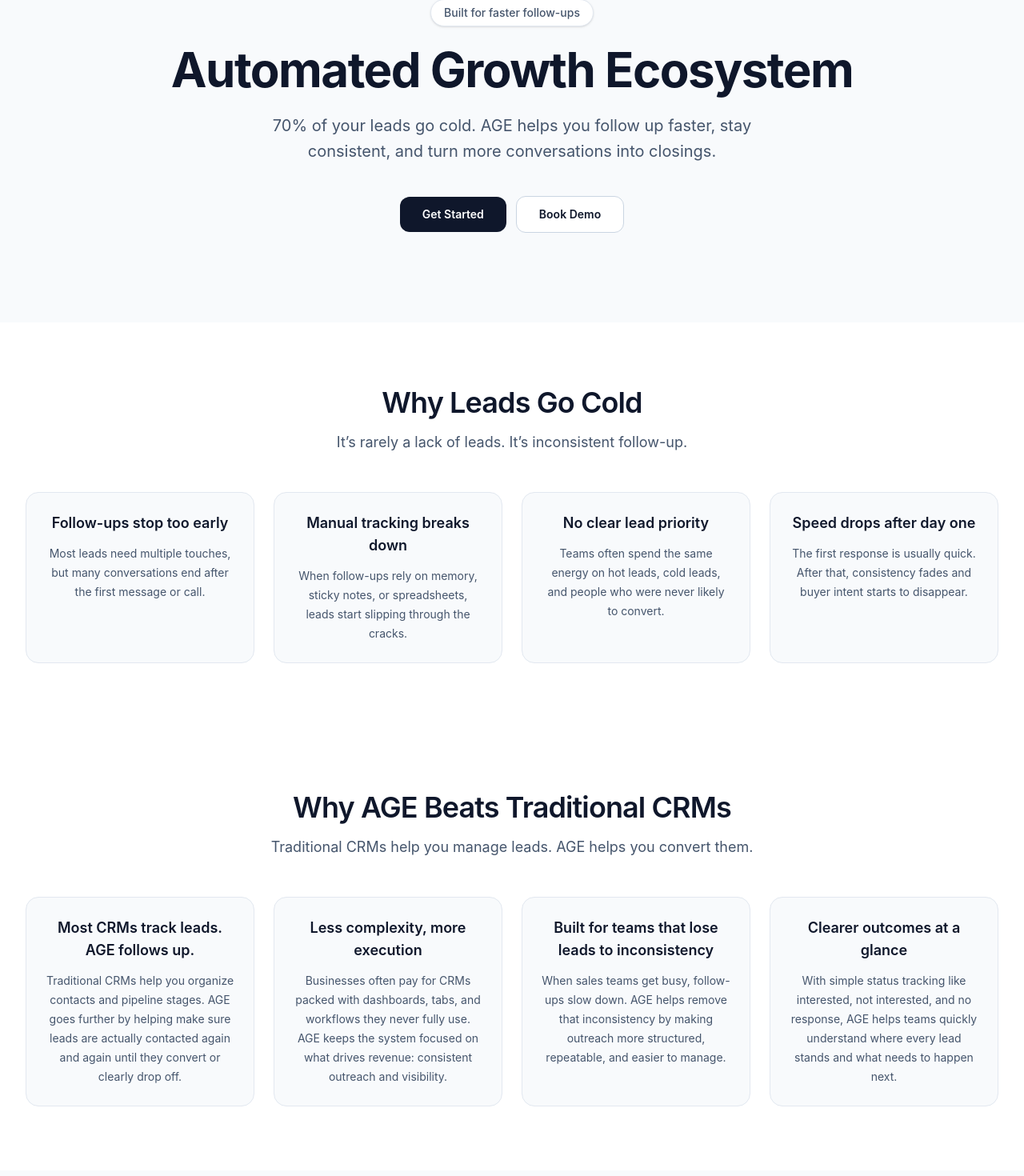
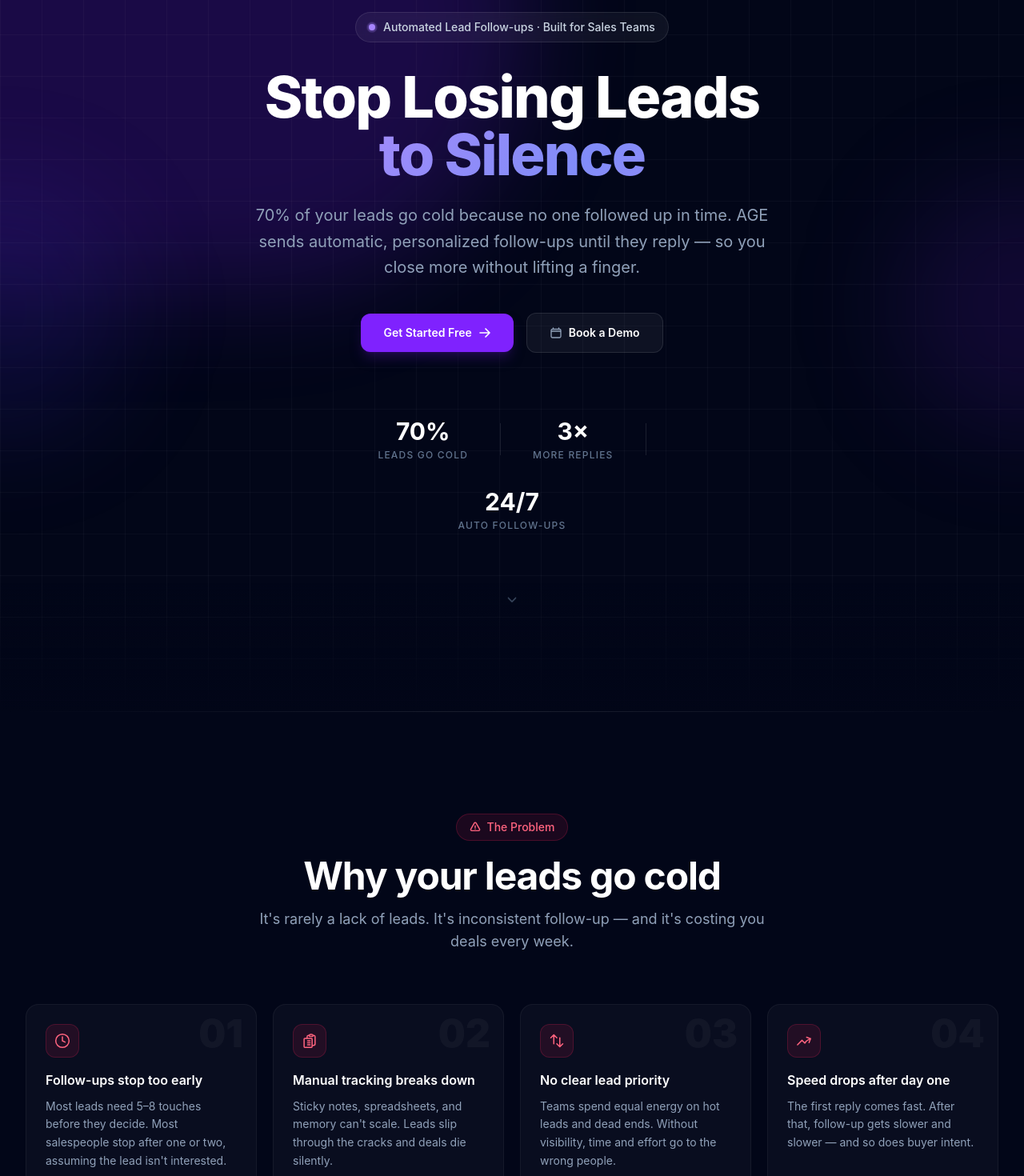
Before and after one commit to Pratham0-7/AutoGrowEcoFrontend, a React (Vite) app: page / in a window 1280 px wide. Shown: the part 186-1656 px from the top of the page at 80% size. Built offline with nearby package versions, Linux system fonts and the light colour scheme; no server answers.

Commit message:
fixed css with Hero and Problem

```diff
--- a/src/components/Hero.jsx
+++ b/src/components/Hero.jsx
@@ -5,40 +5,143 @@ const Hero = () => {
   const navigate = useNavigate();
 
   return (
-    <section className="bg-slate-50">
-      <div className="mx-auto max-w-7xl px-4 py-20 text-center sm:px-6 sm:py-24 lg:px-8 lg:py-28">
-        <div className="mx-auto max-w-4xl">
-          <div className="inline-flex items-center rounded-full border border-slate-200 bg-white px-4 py-1.5 text-sm font-medium text-slate-600 shadow-sm">
-            Built for faster follow-ups
+    <>
+      <style>{`
+        @keyframes fadeUp {
+          from { opacity: 0; transform: translateY(28px); }
+          to   { opacity: 1; transform: translateY(0);    }
+        }
+        @keyframes floatBlob {
+          0%, 100% { transform: translate(-50%, 0px)   scale(1);    }
+          50%       { transform: translate(-50%, -24px) scale(1.06); }
+        }
+        @keyframes shimmer {
+          0%   { background-position: -200% center; }
+          100% { background-position:  200% center; }
+        }
+        .hero-anim-1 { animation: fadeUp 0.7s ease forwards;         opacity: 0; }
+        .hero-anim-2 { animation: fadeUp 0.7s ease 0.15s forwards;   opacity: 0; }
+        .hero-anim-3 { animation: fadeUp 0.7s ease 0.3s  forwards;   opacity: 0; }
+        .hero-anim-4 { animation: fadeUp 0.7s ease 0.45s forwards;   opacity: 0; }
+        .hero-anim-5 { animation: fadeUp 0.7s ease 0.62s forwards;   opacity: 0; }
+        .blob-float  { animation: floatBlob 9s ease-in-out infinite; }
+        .gradient-text {
+          background: linear-gradient(135deg, #a78bfa, #818cf8, #a78bfa);
+          background-size: 200% auto;
+          -webkit-background-clip: text;
+          -webkit-text-fill-color: transparent;
+          background-clip: text;
+          animation: shimmer 4s linear infinite;
+        }
+      `}</style>
+
+      <section className="relative flex min-h-screen items-center overflow-hidden bg-slate-950">
+
+        {/* Blobs */}
+        <div className="pointer-events-none absolute inset-0">
+          <div className="blob-float absolute left-1/2 -top-40 h-160 w-240 -translate-x-1/2 rounded-full bg-violet-600/20 blur-3xl" />
+          <div className="absolute -left-40 top-1/2 h-80 w-80 -translate-y-1/2 rounded-full bg-indigo-700/15 blur-3xl" />
+          <div className="absolute -right-40 top-1/3 h-80 w-80 rounded-full bg-violet-900/20 blur-3xl" />
+        </div>
+
+        {/* Grid texture */}
+        <div
+          className="pointer-events-none absolute inset-0"
+          style={{
+            backgroundImage:
+              "linear-gradient(rgba(255,255,255,0.03) 1px, transparent 1px), linear-gradient(90deg, rgba(255,255,255,0.03) 1px, transparent 1px)",
+            backgroundSize: "52px 52px",
+          }}
+        />
+
+        {/* Bottom fade to black */}
+        <div className="pointer-events-none absolute bottom-0 left-0 right-0 h-40 bg-linear-to-t from-slate-950 to-transparent" />
+
+        {/* Content */}
+        <div className="relative mx-auto w-full max-w-5xl px-4 py-32 text-center sm:px-6 lg:px-8">
+
+          {/* Badge */}
+          <div className="hero-anim-1 inline-flex items-center gap-2.5 rounded-full border border-white/10 bg-white/5 px-4 py-2 text-sm font-medium text-slate-300 backdrop-blur-sm">
+            <span className="relative flex h-2 w-2 shrink-0">
+              <span className="absolute inline-flex h-full w-full animate-ping rounded-full bg-violet-400 opacity-75" />
+              <span className="relative inline-flex h-2 w-2 rounded-full bg-violet-400" />
+            </span>
+            Automated Lead Follow-ups · Built for Sales Teams
           </div>
 
-          <h1 className="mt-6 text-4xl font-bold tracking-tight text-slate-900 sm:text-5xl lg:text-6xl">
-            Automated Growth Ecosystem
+          {/* Headline */}
+          <h1 className="hero-anim-2 mt-8 text-5xl font-extrabold tracking-tight text-white sm:text-6xl lg:text-7xl">
+            Stop Losing Leads<br />
+            <span className="gradient-text">to Silence</span>
           </h1>
 
-          <p className="mx-auto mt-6 max-w-2xl text-lg leading-8 text-slate-600 sm:text-xl">
-            70% of your leads go cold. AGE helps you follow up faster, stay
-            consistent, and turn more conversations into closings.
+          {/* Sub */}
+          <p className="hero-anim-3 mx-auto mt-6 max-w-2xl text-lg leading-relaxed text-slate-400 sm:text-xl">
+            70% of your leads go cold because no one followed up in time.
+            AGE sends automatic, personalized follow-ups until they reply —
+            so you close more without lifting a finger.
           </p>
 
-          <div className="mt-10 flex flex-col items-center justify-center gap-3 sm:flex-row">
+          {/* CTAs */}
+          <div className="hero-anim-4 mt-10 flex flex-col items-center gap-4 sm:flex-row sm:justify-center">
             <button
               onClick={() => navigate("/sign-up")}
-              className="inline-flex items-center justify-center rounded-xl bg-slate-900 px-6 py-3 text-sm font-semibold text-white transition hover:bg-slate-800 sm:px-7"
+              className="group inline-flex items-center gap-2 rounded-xl bg-violet-600 px-7 py-3.5 text-sm font-semibold text-white shadow-lg shadow-violet-950/60 transition hover:bg-violet-500"
             >
-              Get Started
+              Get Started Free
+              <svg
+                className="h-4 w-4 transition-transform group-hover:translate-x-1"
+                fill="none" viewBox="0 0 24 24" stroke="currentColor" strokeWidth={2.5}
+              >
+                <path strokeLinecap="round" strokeLinejoin="round" d="M13.5 4.5L21 12m0 0l-7.5 7.5M21 12H3" />
+              </svg>
             </button>
 
             <button
-            onClick={()=> window.open("https://calendly.com/076pandeypratham/30min", "_blank")}
-              className="inline-flex items-center justify-center rounded-xl border border-slate-300 bg-white px-6 py-3 text-sm font-semibold text-slate-900 transition hover:bg-slate-100 sm:px-7"
+              onClick={() => window.open("https://calendly.com/076pandeypratham/30min", "_blank")}
+              className="inline-flex items-center gap-2 rounded-xl border border-white/10 bg-white/5 px-7 py-3.5 text-sm font-semibold text-white backdrop-blur-sm transition hover:bg-white/10"
             >
-              Book Demo
+              <svg className="h-4 w-4 text-slate-400" fill="none" viewBox="0 0 24 24" stroke="currentColor" strokeWidth={2}>
+                <path strokeLinecap="round" strokeLinejoin="round" d="M6.75 3v2.25M17.25 3v2.25M3 18.75V7.5a2.25 2.25 0 012.25-2.25h13.5A2.25 2.25 0 0121 7.5v11.25m-18 0A2.25 2.25 0 005.25 21h13.5A2.25 2.25 0 0021 18.75m-18 0v-7.5A2.25 2.25 0 015.25 9h13.5A2.25 2.25 0 0121 11.25v7.5" />
+              </svg>
+              Book a Demo
             </button>
           </div>
+
+          {/* Stats */}
+          <div className="hero-anim-5 mx-auto mt-20 flex max-w-md flex-wrap items-center justify-center gap-x-10 gap-y-8">
+            <div className="text-center">
+              <p className="text-3xl font-bold text-white">70%</p>
+              <p className="mt-1 text-xs font-medium uppercase tracking-widest text-slate-500">leads go cold</p>
+            </div>
+
+            <div className="hidden h-10 w-px bg-white/10 sm:block" />
+
+            <div className="text-center">
+              <p className="text-3xl font-bold text-white">3×</p>
+              <p className="mt-1 text-xs font-medium uppercase tracking-widest text-slate-500">more replies</p>
+            </div>
+
+            <div className="hidden h-10 w-px bg-white/10 sm:block" />
+
+            <div className="text-center">
+              <p className="text-3xl font-bold text-white">24/7</p>
+              <p className="mt-1 text-xs font-medium uppercase tracking-widest text-slate-500">auto follow-ups</p>
+            </div>
+          </div>
+
+          {/* Scroll hint */}
+          <div className="hero-anim-5 mt-20 flex justify-center">
+            <div className="flex flex-col items-center gap-1.5 text-xs text-slate-600">
+              <svg className="h-4 w-4 animate-bounce" fill="none" viewBox="0 0 24 24" stroke="currentColor" strokeWidth={2}>
+                <path strokeLinecap="round" strokeLinejoin="round" d="M19 9l-7 7-7-7" />
+              </svg>
+            </div>
+          </div>
+
         </div>
-      </div>
-    </section>
+      </section>
+    </>
   );
 };
 
--- a/src/components/Problem.jsx
+++ b/src/components/Problem.jsx
@@ -1,56 +1,158 @@
-import React from "react";
+import { useEffect, useRef, useState } from "react";
 
-const Problem = () => {
+const useInView = (threshold = 0.15) => {
+  const ref = useRef(null);
+  const [inView, setInView] = useState(false);
+
+  useEffect(() => {
+    const observer = new IntersectionObserver(
+      ([entry]) => { if (entry.isIntersecting) setInView(true); },
+      { threshold }
+    );
+    if (ref.current) observer.observe(ref.current);
+    return () => observer.disconnect();
+  }, [threshold]);
+
+  return [ref, inView];
+};
+
 const problems = [
   {
+    number: "01",
     title: "Follow-ups stop too early",
     description:
-        "Most leads need multiple touches, but many conversations end after the first message or call.",
+      "Most leads need 5–8 touches before they decide. Most salespeople stop after one or two, assuming the lead isn't interested.",
+    icon: (
+      <svg className="h-5 w-5" fill="none" viewBox="0 0 24 24" stroke="currentColor" strokeWidth={1.8}>
+        <path strokeLinecap="round" strokeLinejoin="round" d="M12 6v6l4 2m6-2a10 10 0 11-20 0 10 10 0 0120 0z" />
+      </svg>
+    ),
   },
   {
+    number: "02",
     title: "Manual tracking breaks down",
     description:
-        "When follow-ups rely on memory, sticky notes, or spreadsheets, leads start slipping through the cracks.",
+      "Sticky notes, spreadsheets, and memory can't scale. Leads slip through the cracks and deals die silently.",
+    icon: (
+      <svg className="h-5 w-5" fill="none" viewBox="0 0 24 24" stroke="currentColor" strokeWidth={1.8}>
+        <path strokeLinecap="round" strokeLinejoin="round" d="M9 12h3.75M9 15h3.75M9 18h3.75m3 .75H18a2.25 2.25 0 002.25-2.25V6.108c0-1.135-.845-2.098-1.976-2.192a48.424 48.424 0 00-1.123-.08m-5.801 0c-.065.21-.1.433-.1.664 0 .414.336.75.75.75h4.5a.75.75 0 00.75-.75 2.25 2.25 0 00-.1-.664m-5.8 0A2.251 2.251 0 0113.5 2.25H15c1.012 0 1.867.668 2.15 1.586m-5.8 0c-.376.023-.75.05-1.124.08C9.095 4.01 8.25 4.973 8.25 6.108V8.25m0 0H4.875c-.621 0-1.125.504-1.125 1.125v11.25c0 .621.504 1.125 1.125 1.125h9.75c.621 0 1.125-.504 1.125-1.125V9.375c0-.621-.504-1.125-1.125-1.125H8.25z" />
+      </svg>
+    ),
   },
   {
+    number: "03",
     title: "No clear lead priority",
     description:
-        "Teams often spend the same energy on hot leads, cold leads, and people who were never likely to convert.",
+      "Teams spend equal energy on hot leads and dead ends. Without visibility, time and effort go to the wrong people.",
+    icon: (
+      <svg className="h-5 w-5" fill="none" viewBox="0 0 24 24" stroke="currentColor" strokeWidth={1.8}>
+        <path strokeLinecap="round" strokeLinejoin="round" d="M3 7.5L7.5 3m0 0L12 7.5M7.5 3v13.5m13.5 0L16.5 21m0 0L12 16.5m4.5 4.5V7.5" />
+      </svg>
+    ),
   },
   {
+    number: "04",
     title: "Speed drops after day one",
     description:
-        "The first response is usually quick. After that, consistency fades and buyer intent starts to disappear.",
+      "The first reply comes fast. After that, follow-up gets slower and slower — and so does buyer intent.",
+    icon: (
+      <svg className="h-5 w-5" fill="none" viewBox="0 0 24 24" stroke="currentColor" strokeWidth={1.8}>
+        <path strokeLinecap="round" strokeLinejoin="round" d="M2.25 18L9 11.25l4.306 4.307a11.95 11.95 0 015.814-5.519l2.74-1.22m0 0l-5.94-2.28m5.94 2.28l-2.28 5.941" />
+      </svg>
+    ),
   },
 ];
 
+const ProblemCard = ({ problem, delay }) => {
+  const [ref, inView] = useInView();
+
   return (
-    <section className="bg-white">
-      <div className="mx-auto max-w-7xl text-center px-4 py-20 sm:px-6 lg:px-8">
-        <div className="mx-auto max-w-3xl text-center">
-          <h2 className="text-3xl font-semibold tracking-tight text-slate-900 sm:text-4xl">
-            Why Leads Go Cold
+    <div
+      ref={ref}
+      style={{
+        opacity: inView ? 1 : 0,
+        transform: inView ? "translateY(0)" : "translateY(28px)",
+        transition: `opacity 0.6s ease ${delay}ms, transform 0.6s ease ${delay}ms`,
+      }}
+      className="group relative overflow-hidden rounded-2xl border border-white/5 bg-white/[0.03] p-6 hover:border-rose-500/20 hover:bg-rose-500/[0.04] transition-colors duration-300"
+    >
+      {/* Number watermark */}
+      <span className="absolute right-4 top-3 text-5xl font-black text-white/[0.04] select-none group-hover:text-rose-500/10 transition-colors duration-300">
+        {problem.number}
+      </span>
+
+      {/* Icon */}
+      <div className="mb-4 inline-flex items-center justify-center rounded-xl border border-rose-500/20 bg-rose-500/10 p-2.5 text-rose-400">
+        {problem.icon}
+      </div>
+
+      {/* Title */}
+      <h3 className="text-base font-semibold text-white">
+        {problem.title}
+      </h3>
+
+      {/* Description */}
+      <p className="mt-2.5 text-sm leading-relaxed text-slate-400">
+        {problem.description}
+      </p>
+    </div>
+  );
+};
+
+const Problem = () => {
+  const [headerRef, headerInView] = useInView(0.2);
+
+  return (
+    <section className="relative bg-slate-950 py-24 sm:py-32">
+      {/* Subtle top separator */}
+      <div className="absolute top-0 left-0 right-0 h-px bg-gradient-to-r from-transparent via-white/10 to-transparent" />
+
+      <div className="mx-auto max-w-7xl px-4 sm:px-6 lg:px-8">
+
+        {/* Header */}
+        <div
+          ref={headerRef}
+          style={{
+            opacity: headerInView ? 1 : 0,
+            transform: headerInView ? "translateY(0)" : "translateY(24px)",
+            transition: "opacity 0.7s ease, transform 0.7s ease",
+          }}
+          className="mx-auto max-w-2xl text-center"
+        >
+          <div className="inline-flex items-center gap-2 rounded-full border border-rose-500/20 bg-rose-500/10 px-4 py-1.5 text-sm font-medium text-rose-400">
+            <svg className="h-3.5 w-3.5" fill="none" viewBox="0 0 24 24" stroke="currentColor" strokeWidth={2.5}>
+              <path strokeLinecap="round" strokeLinejoin="round" d="M12 9v3.75m-9.303 3.376c-.866 1.5.217 3.374 1.948 3.374h14.71c1.73 0 2.813-1.874 1.948-3.374L13.949 3.378c-.866-1.5-3.032-1.5-3.898 0L2.697 16.126zM12 15.75h.007v.008H12v-.008z" />
+            </svg>
+            The Problem
+          </div>
+
+          <h2 className="mt-5 text-4xl font-bold tracking-tight text-white sm:text-5xl">
+            Why your leads go cold
           </h2>
-          <p className="mt-4 text-lg text-slate-600">
-            It’s rarely a lack of leads. It’s inconsistent follow-up.
+
+          <p className="mt-4 text-lg text-slate-400">
+            It's rarely a lack of leads. It's inconsistent follow-up — and it's costing you deals every week.
           </p>
         </div>
 
-        <div className="mt-12 grid gap-6 sm:grid-cols-2 lg:grid-cols-4">
-          {problems.map((problem, index) => (
+        {/* Cards */}
+        <div className="mt-16 grid gap-5 sm:grid-cols-2 lg:grid-cols-4">
+          {problems.map((problem, i) => (
+            <ProblemCard key={i} problem={problem} delay={i * 100} />
+          ))}
+        </div>
+
+        {/* Bottom callout */}
         <div
-              key={index}
-              className="rounded-2xl border border-slate-200 bg-slate-50 p-6"
+          className="mx-auto mt-16 max-w-2xl rounded-2xl border border-rose-500/15 bg-rose-500/[0.05] px-6 py-5 text-center"
+          style={{ opacity: 1 }}
         >
-              <h3 className="text-lg font-semibold text-slate-900">
-                {problem.title}
-              </h3>
-              <p className="mt-3 text-sm leading-6 text-slate-600">
-                {problem.description}
+          <p className="text-sm text-slate-300">
+            <span className="font-semibold text-rose-400">The result?</span>{" "}
+            Warm leads turn cold. Good conversations go nowhere. Revenue gets left on the table — not because of a bad product, but because of a broken process.
           </p>
         </div>
-          ))}
-        </div>
+
       </div>
     </section>
   );
```
Lines whose indentation alone changed are shown as unchanged.
